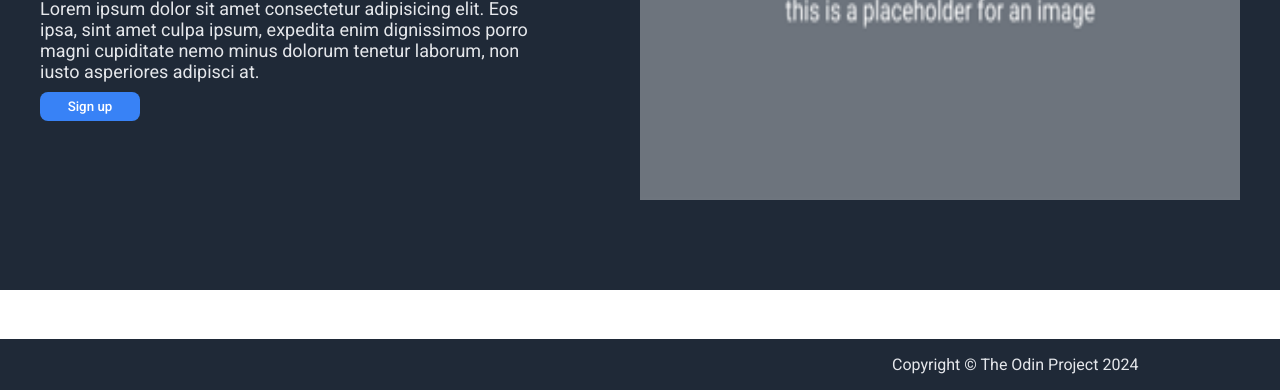
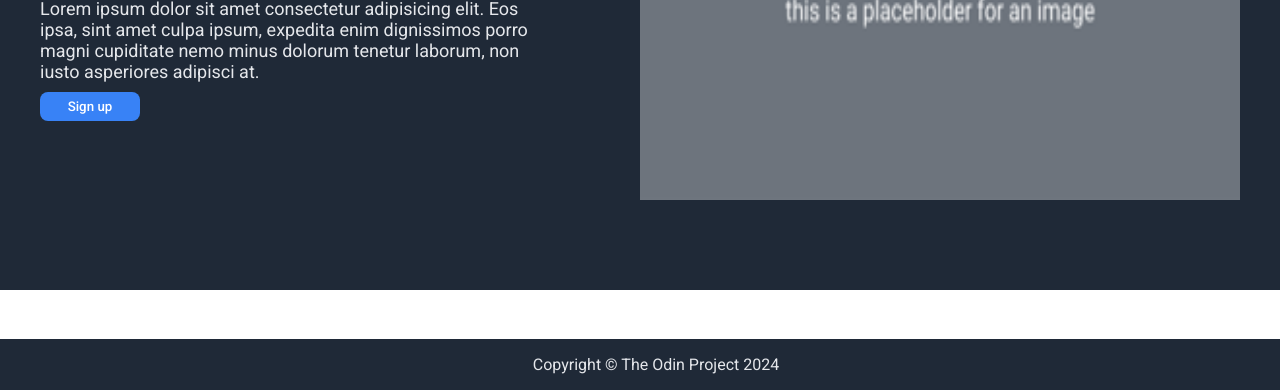
Before and after one commit to BobSkywalker/Odin-Landing-Page, a plain HTML site: page index.html in a window 1280 px wide. Shown: the part 410-800 px from the top of the page. Drawn offline with Linux system fonts and the light colour scheme.

Commit message:
Resolvendo Erros

```diff
--- a/style.css
+++ b/style.css
@@ -137,12 +137,12 @@ button {
 .signUp {
   border: 3px solid var(--white-color);
 }
-.footer{
-    position: fixed;
-    left: 0;
-    bottom: 0;
-    background-color: var(--dark-background);
-    padding: 1rem 9%;
-    text-align: center;
-    width: 1800px;
+.footer {
+  position: fixed;
+  left: 0;
+  bottom: 0;
+  background-color: var(--dark-background);
+  padding: 1rem;
+  text-align: center;
+  width: 100vw;
 }
```
